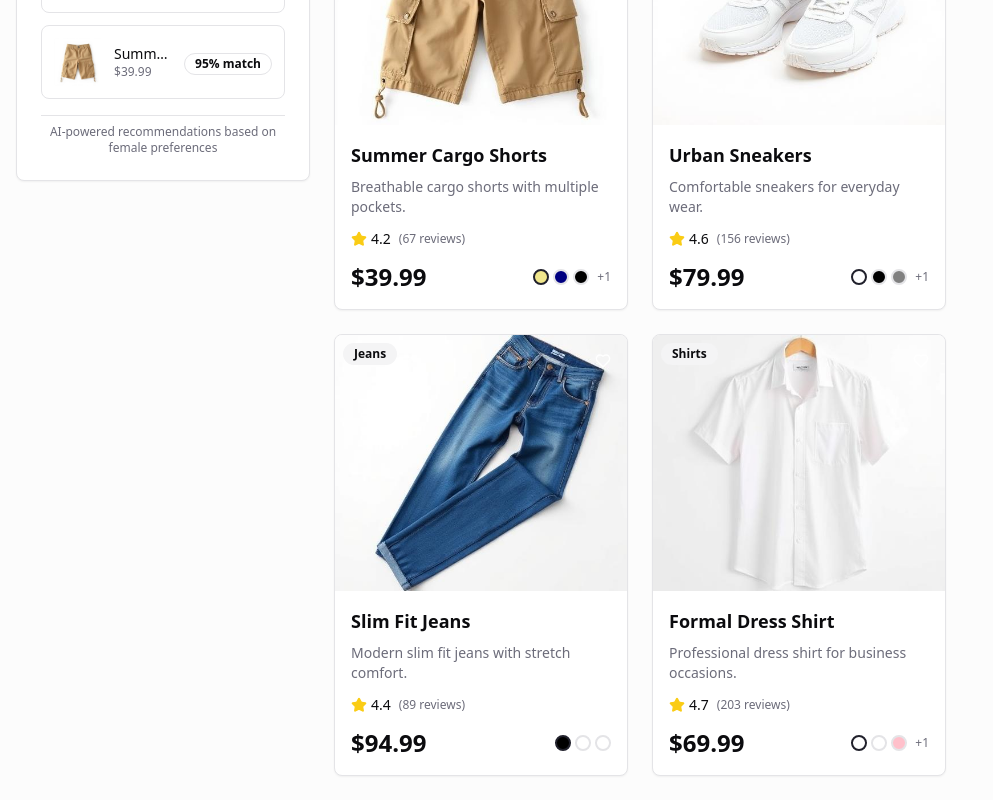
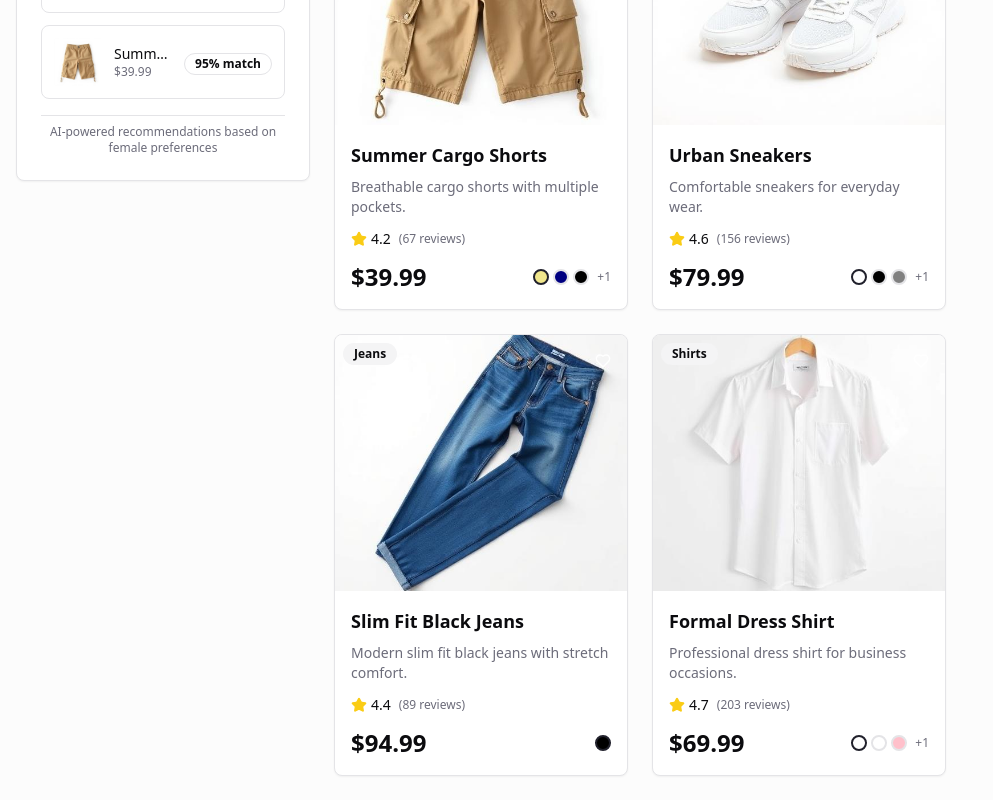
Before and after one commit to priyeshchandra/cognizant-digital-ecommerce-app, a React (Vite) app: page / in a window 1280 px wide. Shown: the part 783-1583 px from the top of the page, without its empty margins (0-993 px from the left). Built offline with nearby package versions, Linux system fonts and the light colour scheme.

Commit message:
Update slim fit jeans color
Change the color of the slim fit jeans product to black in the products data.

```diff
--- a/src/data/products.ts
+++ b/src/data/products.ts
@@ -55,13 +55,13 @@ export const products: Product[] = [
   },
   {
     id: '5',
-    name: 'Slim Fit Jeans',
+    name: 'Slim Fit Black Jeans',
     category: 'jeans',
     price: 94.99,
     image: jeans1,
-    colors: ['Black', 'Dark Blue', 'Light Blue'],
+    colors: ['Black'],
     sizes: ['XS', 'S', 'M', 'L', 'XL', 'XXL'],
-    description: 'Modern slim fit jeans with stretch comfort.',
+    description: 'Modern slim fit black jeans with stretch comfort.',
     rating: 4.4,
     reviews: 89
   },
```
